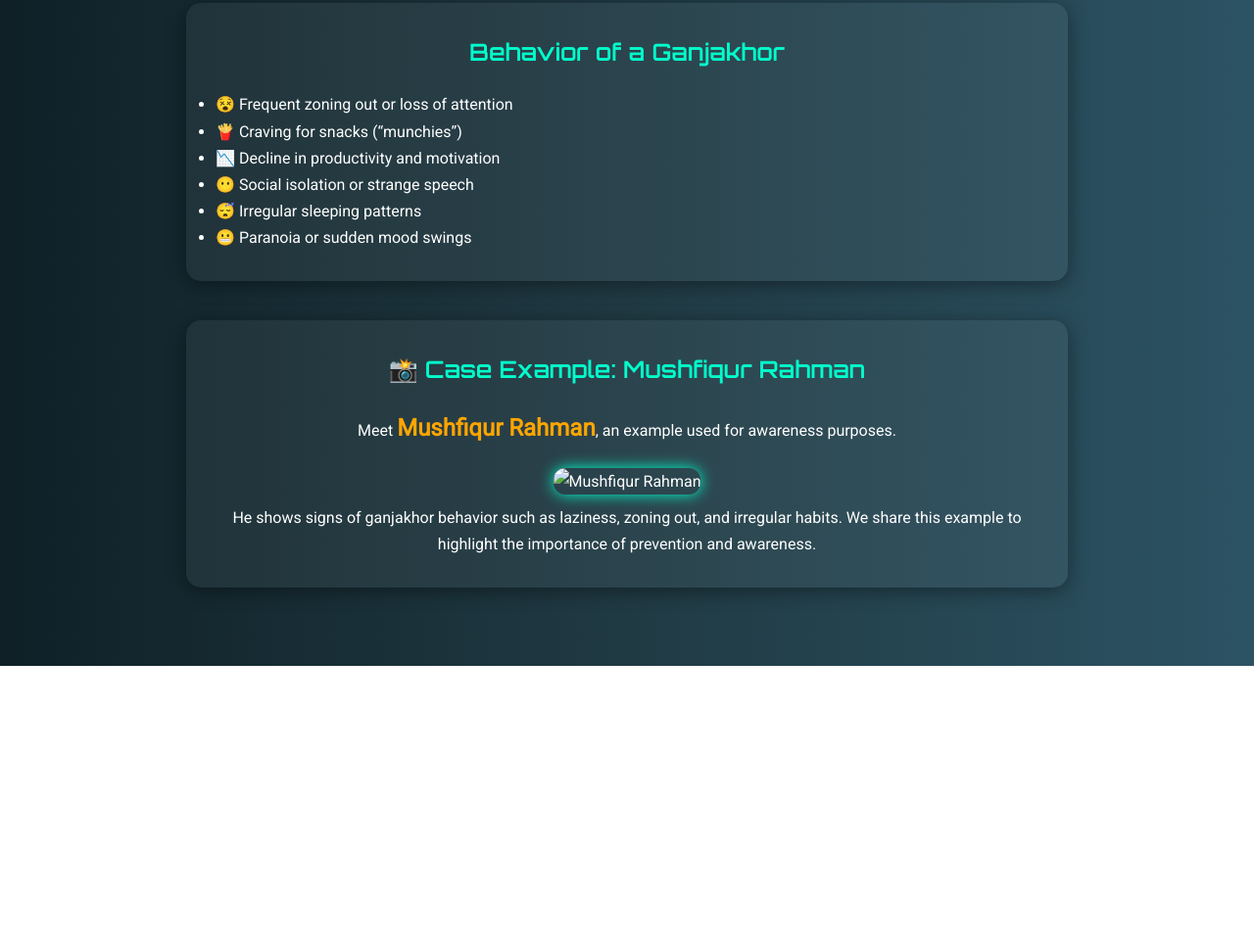
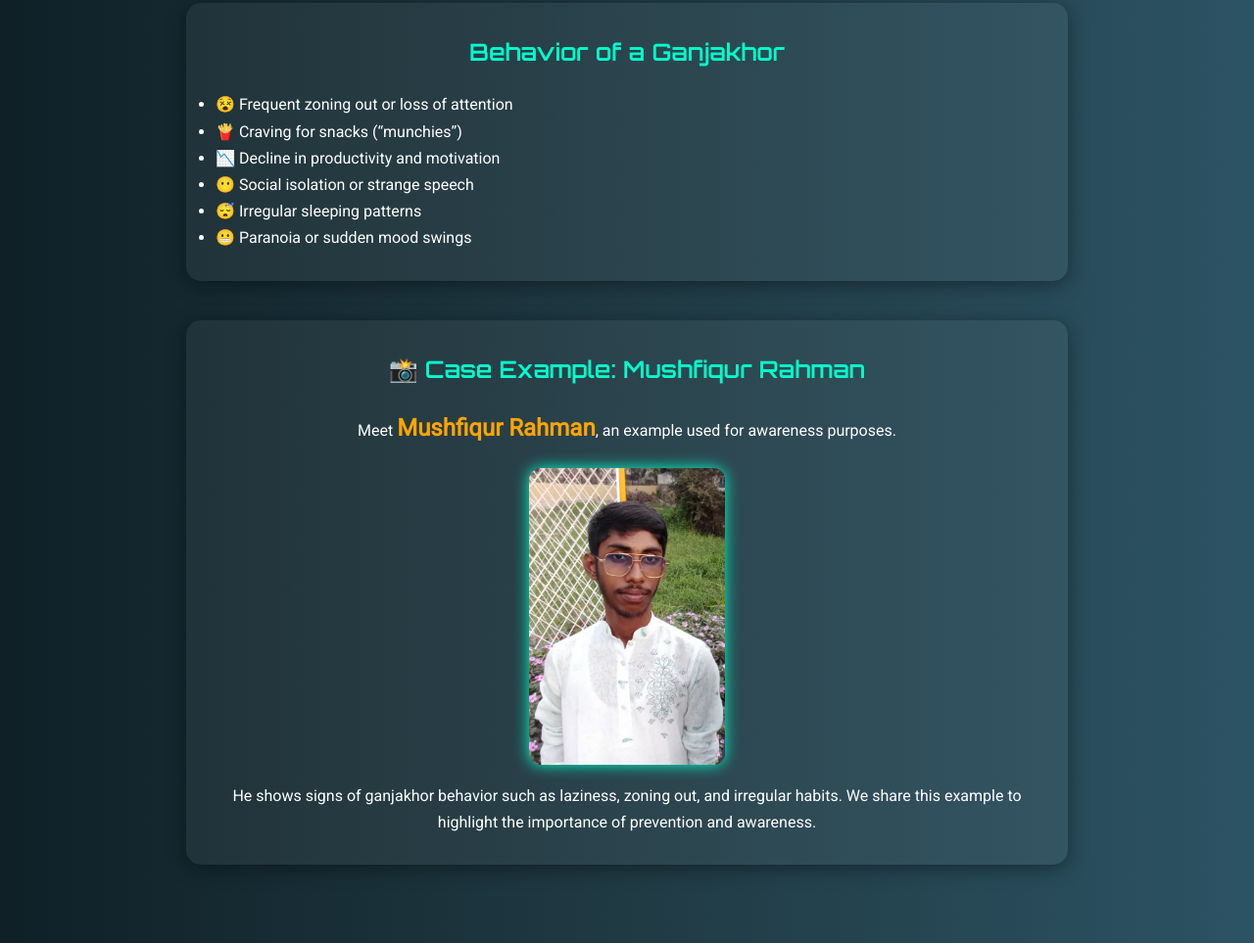
Before and after one commit to blu-shadow/Ganja, a plain HTML site: page index.html in a window 1280 px wide. Shown: the part 1210-2173 px from the top of the page at 98% size. Before the commit the page ends 1890 px from the top, so only its background shows below. Drawn offline with Linux system fonts and the light colour scheme.

Commit message:
Update index.html

```diff
--- a/index.html
+++ b/index.html
@@ -101,7 +101,7 @@
   <section class="center">
     <h2>📸 Case Example: Mushfiqur Rahman</h2>
     <p>Meet <span class="ganjakhor-name">Mushfiqur Rahman</span>, an example used for awareness purposes.</p>
-    <img src="ganja.jpg" alt="Mushfiqur Rahman">
+    <img src="IMG-20250308-WA0003~3.jpg" alt="Mushfiqur Rahman">
     <p style="margin-top: 10px;">He shows signs of ganjakhor behavior such as laziness, zoning out, and irregular habits. We share this example to highlight the importance of prevention and awareness.</p>
   </section>
 
```
